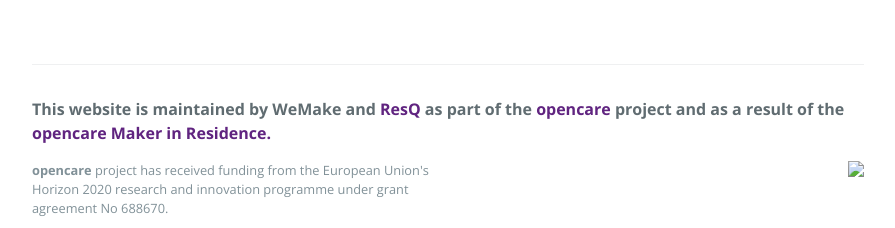
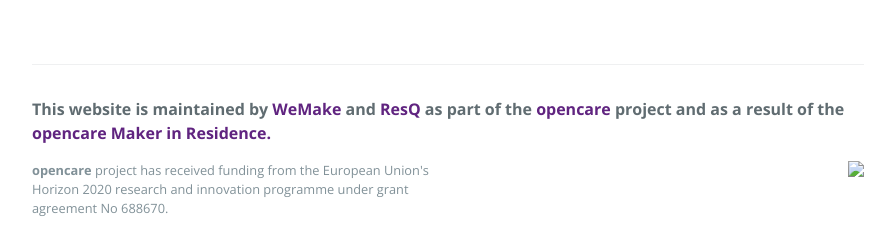
Before and after one commit to opencarecc/ResQ, a Jekyll site: the page built from index.html, in a window 1280 px wide. Shown: the part 1669-1897 px from the top of the page, without its empty margins (192-1087 px from the left). Built offline with Jekyll 4.4.1, drawn with Linux system fonts in a browser that asks for light colours; comment, search, counter and statistics services are not loaded; part of the change alters nothing that is shown.

```diff
--- a/_includes/footer.html
+++ b/_includes/footer.html
@@ -2,7 +2,7 @@
 
 <footer class="site-footer">
   <span class="site-footer-owner">
-    This website is maintained by WeMake and <a href="https://github.com/opencarecc/resq">ResQ</a> as part of the <a href="https://opencare.cc">opencare</a> project
+    This website is maintained by <a href="https://wemake.cc">WeMake</a> and <a href="https://github.com/opencarecc/resq">ResQ</a> as part of the <a href="https://opencare.cc">opencare</a> project
     and as a result of the <a href="http://wemake.cc/opencare/maker-in-residence-en/">opencare Maker in Residence.</a>
 
   </span>
```
